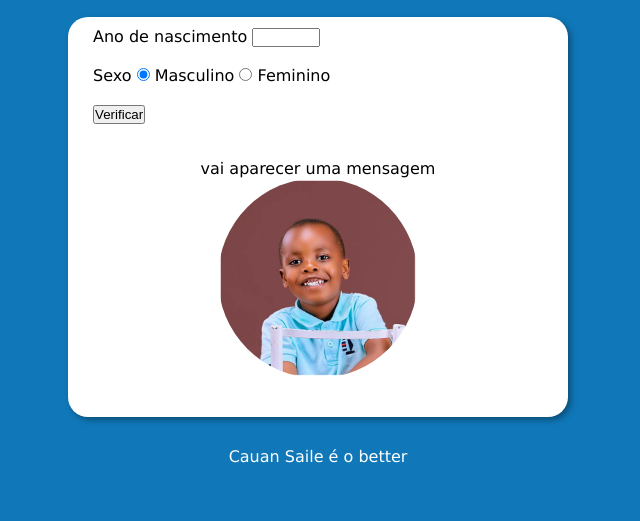
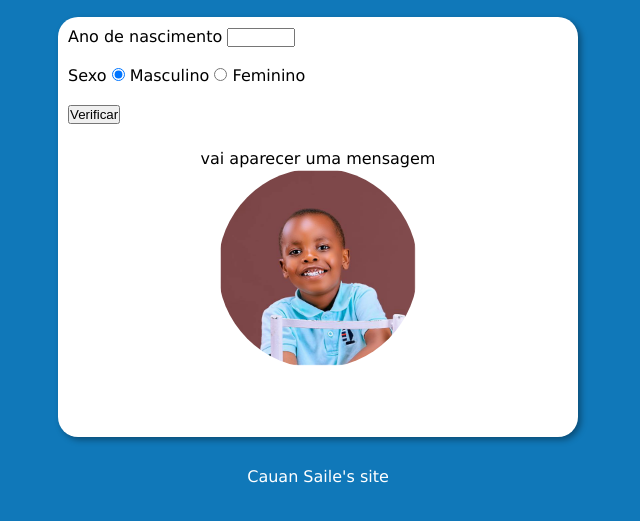
Before and after one commit to cauansaile/Javascript, a plain HTML site: page exercicios/ex009/exercicio002/index.html in a window 1280 px wide. Shown: the part 61-582 px from the top of the page, without its empty margins (322-962 px from the left). Drawn offline with Linux system fonts and the light colour scheme.

Commit message:
finalizei o exercício 02

```diff
--- a/exercicios/ex009/exercicio002/estilos/style.css
+++ b/exercicios/ex009/exercicio002/estilos/style.css
@@ -30,6 +30,7 @@ section{
     width: 500px;
     border-radius: 20px;
     box-shadow: 3px 3px 6px rgba(0, 0, 0, 0.358);
+    padding: 10px;
 
 
 }
--- a/exercicios/ex009/exercicio002/index.html
+++ b/exercicios/ex009/exercicio002/index.html
@@ -13,7 +13,7 @@
 
     <section>
         <div>
-            <form action="form.php">
+
                 <label for="iano">Ano de nascimento</label>
                 <input type="number" name="ano" id="iano" min="1900" max="2025" required > <br><br>
 
@@ -36,7 +36,7 @@
     </section>
 
     <footer>
-        <p>Cauan Saile é o better</p>
+        <p>Cauan Saile's site</p>
     </footer>
     <script src="js/script.js"></script>
 </body>
--- a/exercicios/ex009/exercicio002/js/script.js
+++ b/exercicios/ex009/exercicio002/js/script.js
@@ -4,7 +4,35 @@ function verificar(){
     var ano = document.getElementById('iano')
     ano = Number(iano.value)
     var idade = 2025 - ano
-    if (idade <= 15){
+    var msg = document.getElementById('mensagem')
+    var imagem = document.getElementById('foto')
+    if (idade <= 15 && masc.checked == true) {
+        msg.innerHTML = `Você em um menino de ${idade} anos`
+        imagem.src = 'imagens/homem01.png'
+    }
+    else if (idade <= 15 && fem.checked == true) {
+        msg.innerHTML = `Você é uma menina de ${idade} anos`
+        imagem.src = 'imagens/mulher01.png'
 
     }
+    else if (idade <=64 && masc.checked == true) {
+        msg.innerHTML = `Você é um homem de ${idade} anos`
+        imagem.src = 'imagens/homem02.png'
+    }
+    else if (idade <=64 && fem.checked == true) {
+        msg.innerHTML = `Você é uma mulher de ${idade} anos`
+        imagem.src = 'imagens/mulher02.png'
+    }
+    else if (idade > 64 && masc.checked == true) {
+        msg.innerHTML = `Você é um homem de ${idade} anos`
+        imagem.src = 'imagens/homem03.png'
+    }
+    else if (idade > 64 && fem.checked == true) {
+        msg.innerHTML = `Você é uma mulher de ${idade} anos`
+        imagem.src = 'imagens/mulher03.png'
+        }
+    else{
+        msg.innerHTML = `Detectamos um erro, preencha corretamente!`
+    }
+
 }
```
